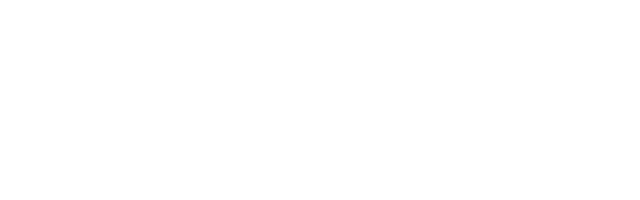
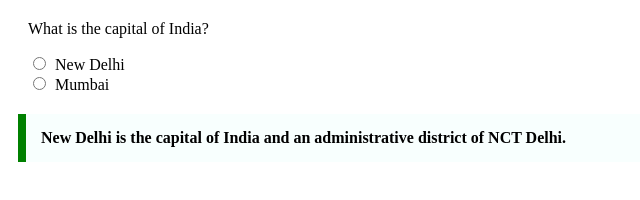
Before and after one commit to acciojob/trivia-Keerthi-Reddy-Baripireddy, a website: page main.html in a window 1280 px wide. Shown: the whole page, without its empty margins (0-640 px from the left). Drawn offline with Linux system fonts and the light colour scheme.

Commit message:
created a submission

```diff
--- a/main.html
+++ b/main.html
@@ -1,16 +1,45 @@
 <!DOCTYPE html>
+<html lang="en">
+<head>
+    <meta charset="UTF-8">
+    <meta name="viewport" content="width=device-width, initial-scale=1.0">
+    <title>Quiz Question</title>
+    <style>
+        /* Styling for the quotation */
+        blockquote {
+            max-width: 600px;
+            margin: 10px;
+            padding: 15px;
+            border-left: 8px solid green;
+            background-color: #f8fffe;
+            font-weight: bold;
+        }
 
-<html>
+        /* Styling for the radio buttons */
+        input[type="radio"] {
+            margin-right: 5px;
+        }
 
-<head>
-	<link rel="stylesheet" href="styles.css">
+        /* Styling for the question and options */
+        .question-container {
+            margin: 20px;
+        }
+    </style>
 </head>
+<body>
+    <div class="question-container">
+        <p>What is the capital of India?</p>
+        <form>
+            <input type="radio" name="capital" id="new-delhi" value="New Delhi">
+            <label for="new-delhi">New Delhi</label>
+            <br>
+            <input type="radio" name="capital" id="mumbai" value="Mumbai">
+            <label for="mumbai">Mumbai</label>
+        </form>
+    </div>
 
-<body>
-	<!-- the entire body must be written by student -->
-    <script type="text/javascript" src="./script.js">
-</script>
-
+    <blockquote cite="https://en.wikipedia.org/wiki/New_Delhi">
+        New Delhi is the capital of India and an administrative district of NCT Delhi.
+    </blockquote>
 </body>
-
 </html>
```
